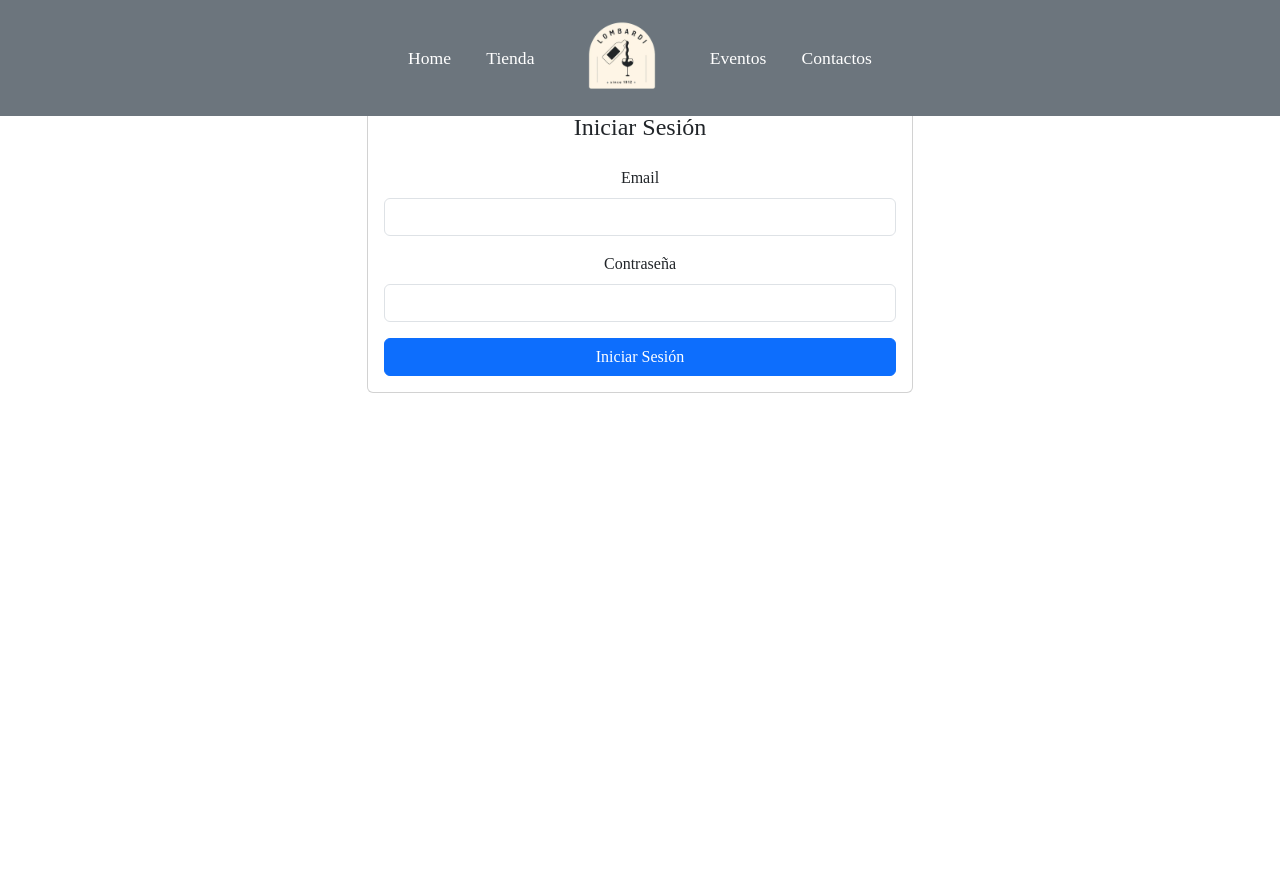
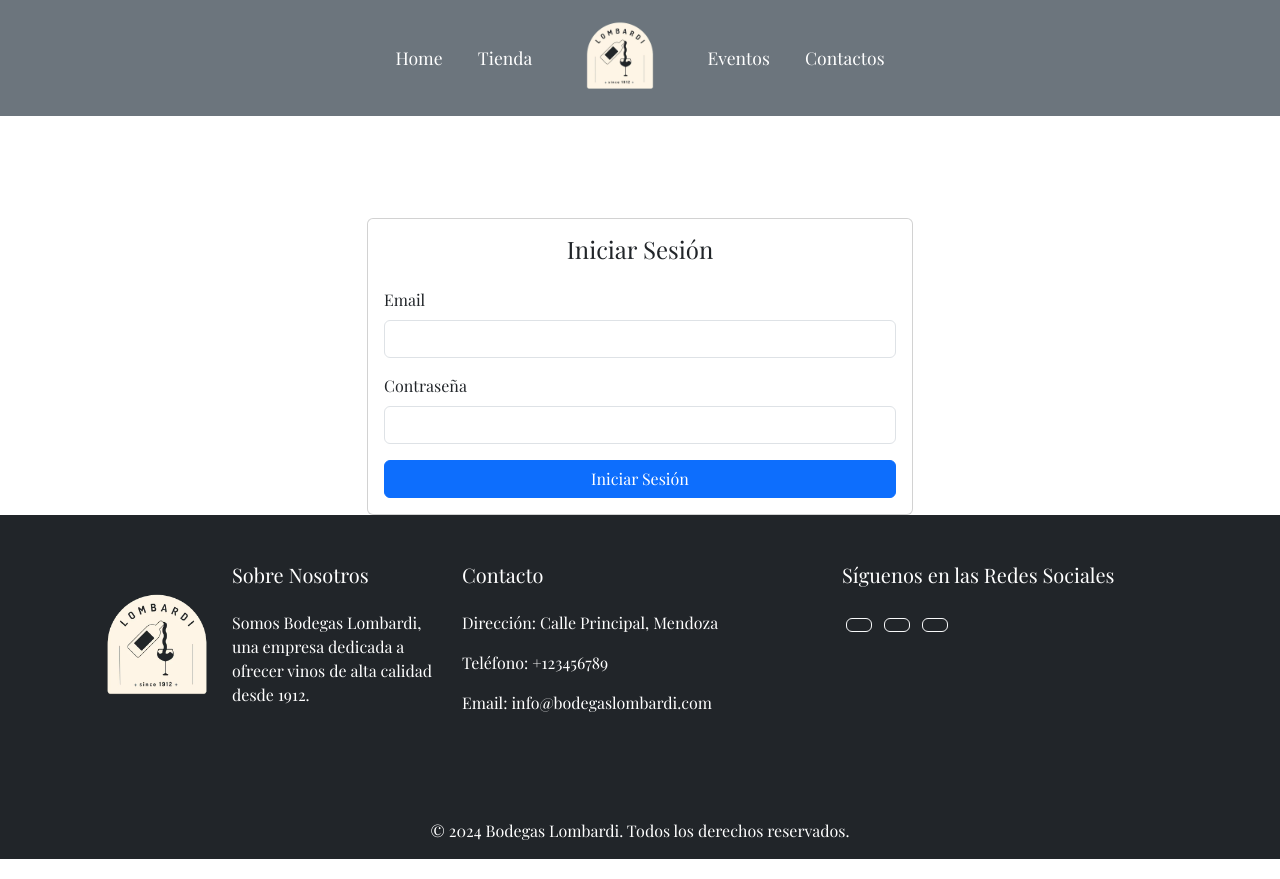
Before and after one commit to Naty03Riveros/NJ_Backend, a Flask app: page /login in a window 1280 px wide. Before the commit the page ends 393 px from the top, so only its background shows below. Run offline with Flask 3, Linux system fonts and the light colour scheme; parts of the project's set-up code (start-up, migrations or seed data) failed here and were passed over; some libraries are stand-ins or nearby versions.

```diff
--- a/app.py
+++ b/app.py
@@ -1,4 +1,4 @@
-from flask import Flask, request, jsonify, render_template, session
+from flask import Flask, request, jsonify, render_template,redirect, url_for,session
 from werkzeug.security import generate_password_hash, check_password_hash
 from flask_sqlalchemy import SQLAlchemy
 from flask_migrate import Migrate
@@ -64,7 +64,7 @@ def create_app():
     def logout():
         session.pop('cliente_id', None)
         session.pop('cliente_nombre', None)
-        return jsonify({'message': 'Sesión cerrada exitosamente'})
+        return redirect(url_for('index'))
 
 
     # Inicio de pedido
--- a/static/Estilos.css
+++ b/static/Estilos.css
@@ -335,7 +335,7 @@ footer img {
 
 .subtitle-format {
   font-family: 'Playfair Display', serif;
-  font-size: 1.5rem; /* Cambia el tamaño de la fuente según tus necesidades */
+  font-size: 1.5rem;
   color: #555; /* Cambia el color según tus necesidades */
   text-align: center; /* Asegura que el texto esté centrado */
   margin-bottom: 40px; /* Ajusta el margen inferior */
--- a/templates/Index.html
+++ b/templates/Index.html
@@ -43,7 +43,7 @@
                             <a class="nav-link" href="{{ url_for('eventos') }}">Eventos</a>
                         </li>
                         <li class="nav-item">
-                            <a class="nav-link" href="#club-section">Contactos</a>
+                            <a class="nav-link" href="{{ url_for('index') }}#club-section">Contactos</a>
                         </li>
                     </ul>
                 </div>
--- a/templates/Login.html
+++ b/templates/Login.html
@@ -5,7 +5,16 @@
     <meta name="viewport" content="width=device-width, initial-scale=1.0">
     <title>Iniciar Sesión - Tienda de Vinos</title>
     <link href="https://cdn.jsdelivr.net/npm/bootstrap@5.3.3/dist/css/bootstrap.min.css" rel="stylesheet" integrity="sha384-QWTKZyjpPEjISv5WaRU9OFeRpok6YctnYmDr5pNlyT2bRjXh0JMhjY6hW+ALEwIH" crossorigin="anonymous">
+    <link rel="stylesheet" href="https://fonts.googleapis.com/css2?family=Playfair+Display&display=swap">
+    <!-- Icono para link -->
+    <link
+      rel="icon"
+      href="{{ url_for('static', filename='src/icons8-wine-48.ico') }}"
+      title="wine icons"
+    />
+    <link rel="stylesheet" href="{{ url_for('static', filename='styles.css') }}">
     <link rel="stylesheet" href="{{ url_for('static', filename='Estilos.css') }}">
+
 
 </head>
 <body>
@@ -41,9 +50,11 @@
                 </div>
             </div>
         </nav>
+    </header>
 
-        <!-- Login form -->
-        <div class="container mt-5 pt-5"> <!-- AJUSTAR MEJOR -->
+    <!-- Main Content -->
+    <main>
+        <div class="container mt-5 pt-5">
             <div class="row justify-content-center">
                 <div class="col-md-8 col-lg-6">
                     <div class="card">
@@ -67,9 +78,48 @@
                 </div>
             </div>
         </div>
-    </header>
+    </main>
 
-    <!-- Bootstrap JS -->
-    <script src="https://cdn.jsdelivr.net/npm/bootstrap@5.3.3/dist/js/bootstrap.bundle.min.js" integrity="sha384-QWTKZyjpPEjISv5WaRU9OFeRpok6YctnYmDr5pNlyT2bRjXh0JMhjY6hW+ALEwIH" crossorigin="anonymous"></script>
+    <!-- Footer -->
+    <footer class="bg-dark text-white">
+        <div class="container py-5">
+            <div class="row">
+                <!-- About Us section with logo on the side -->
+                <div class="col-lg-4 mb-4">
+                    <div class="d-flex align-items-center">
+                        <img src="{{ url_for('static', filename='src/nuevo_logo_negro.webp') }}" alt="Logo" style="width: 150px; height: auto;">
+                        <div>
+                            <h5 class="mb-4">Sobre Nosotros</h5>
+                            <p>Somos Bodegas Lombardi, una empresa dedicada a ofrecer vinos de alta calidad desde 1912.</p>
+                        </div>
+                    </div>
+                </div>
+                <!-- Contact section -->
+                <div class="col-lg-4 mb-4">
+                    <h5 class="mb-4">Contacto</h5>
+                    <p>Dirección: Calle Principal, Mendoza</p>
+                    <p>Teléfono: +123456789</p>
+                    <p>Email: info@bodegaslombardi.com</p>
+                </div>
+                <!-- Follow Us section -->
+                <div class="col-lg-4 mb-4">
+                    <h5 class="mb-4">Síguenos en las Redes Sociales</h5>
+                    <a class="btn btn-outline-light btn-floating m-1" href="https://www.facebook.com/profile.php?id=61559911103362" role="button"><i class="fab fa-facebook-f"></i></a>
+                    <a class="btn btn-outline-light btn-floating m-1" href="#" role="button"><i class="fab fa-twitter"></i></a>
+                    <a class="btn btn-outline-light btn-floating m-1" href="https://www.instagram.com/winelombardi/" role="button"><i class="fab fa-instagram"></i></a>
+                </div>
+            </div>
+        </div>
+        <div class="text-center py-3">
+            <p class="mb-0">© 2024 Bodegas Lombardi. Todos los derechos reservados.</p>
+        </div>
+    </footer>
+
+    <!-- Bootstrap and scripts -->
+    <script src="https://cdn.jsdelivr.net/npm/bootstrap@5.3.3/dist/js/bootstrap.bundle.min.js" integrity="sha384-YvpcrYf0tY3lHB60NNkmXc5s9fDVZLESaAA55NDzOxhy9GkcIdslK1eN7N6jIeHz" crossorigin="anonymous"></script>
+    <script src="{{ url_for('static', filename='main.js') }}"></script>
+    <script src="{{ url_for('static', filename='formulario.js') }}"></script>
+    <script src="https://maps.googleapis.com/maps/api/js?key=AIzaSyCayOpyi-2KF_Qj3lc18qcOqH3On2jwPz8&libraries=places&callback=initMap" defer></script>
+    <script src="{{ url_for('static', filename='app.js') }}"></script>
 </body>
 </html>
--- a/templates/Tienda.html
+++ b/templates/Tienda.html
@@ -84,7 +84,7 @@
               <a class="nav-link" href="{{ url_for('eventos') }}">Eventos</a>
             </li>
             <li class="nav-item">
-              <a class="nav-link" href="index.html#club-section">Contactos</a>
+              <a class="nav-link" href="{{ url_for('index') }}#club-section">Contactos</a>
             </li>
           </ul>
           <div class="d-flex ms-auto">
```
Also changed, not shown: templates/Eventos.html (+5 -5 lines).
